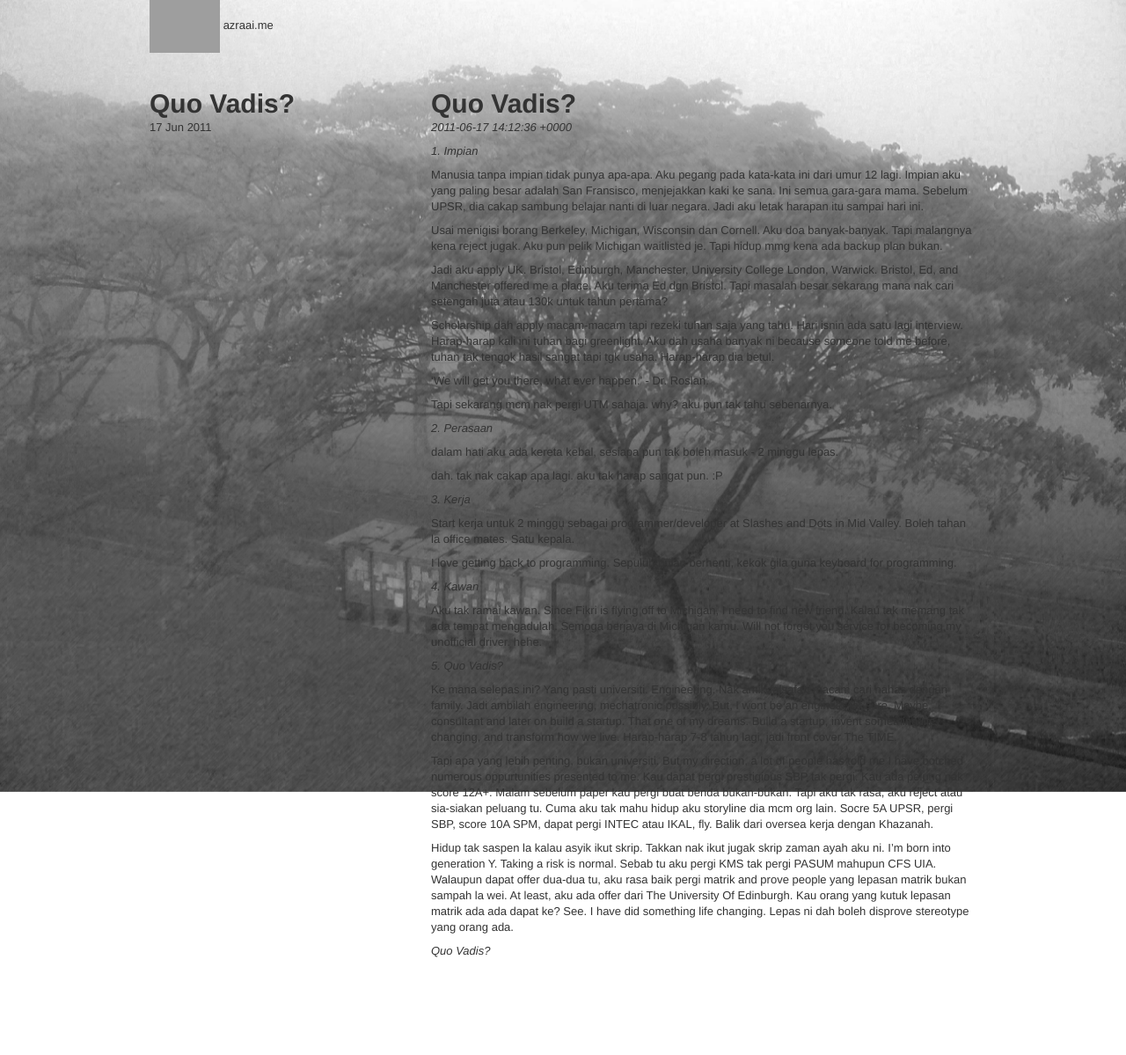
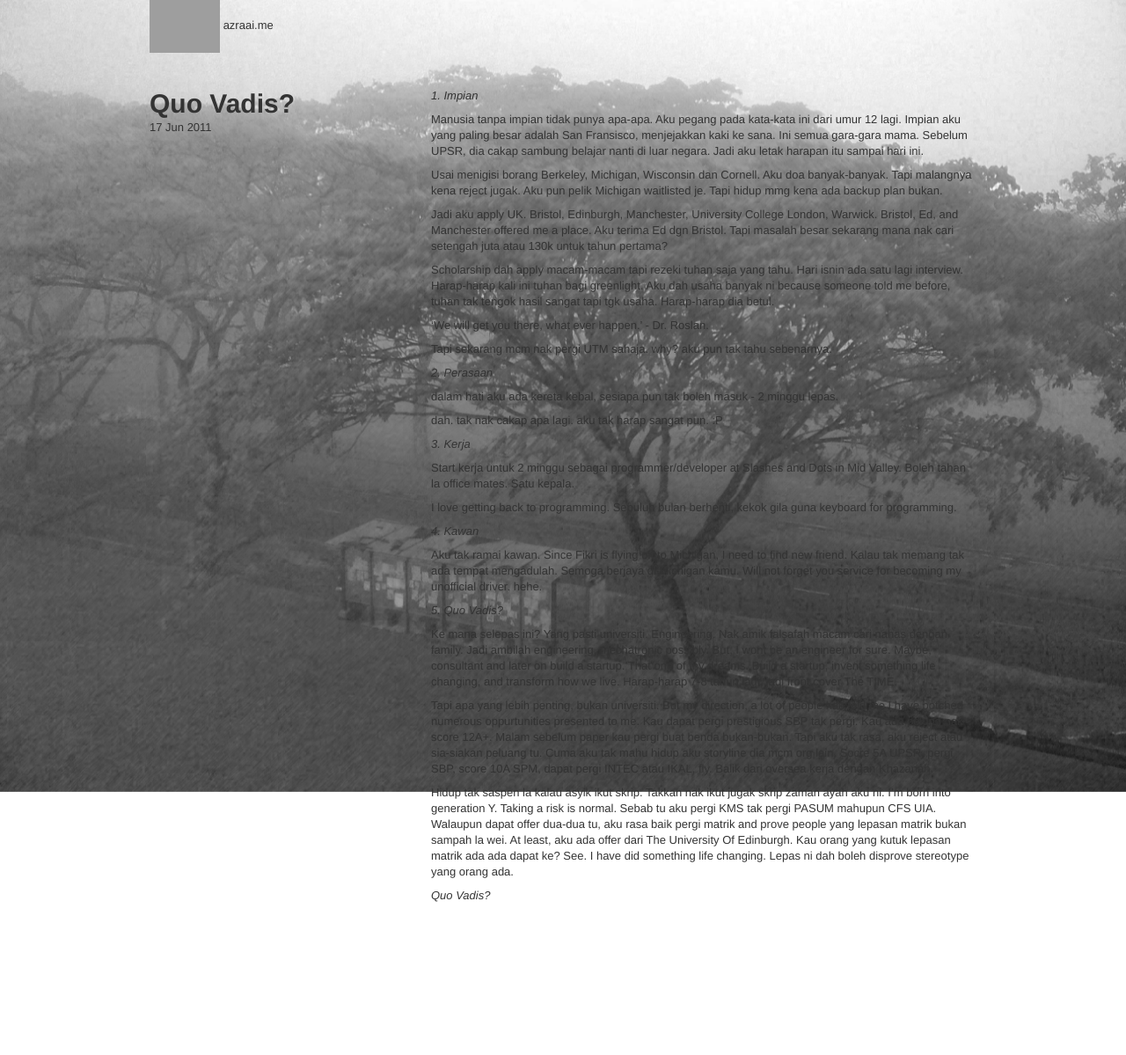
Before and after one commit to azraai/azraai.gh-old, a Jekyll site: the page built from _posts/2011-06-17-impian.md, in a window 1280 px wide. Shown: the whole page at 88% size. Built offline with Jekyll 4.4.1, drawn with Linux system fonts in a browser that asks for light colours; after the commit the page ends 1136 px from its top, so only the background shows below that.

Commit message:
Update recent posts

```diff
--- a/_posts/2011-06-17-impian.md
+++ b/_posts/2011-06-17-impian.md
@@ -1,12 +1,7 @@
 ---
 layout: writing
 title: Quo Vadis?
-date: 2011-06-17 22:12:36 +0800
 ---
-
-# {{ page.title }}
-
-_{{ page.date }}_
 
 *1. Impian*
 
```
